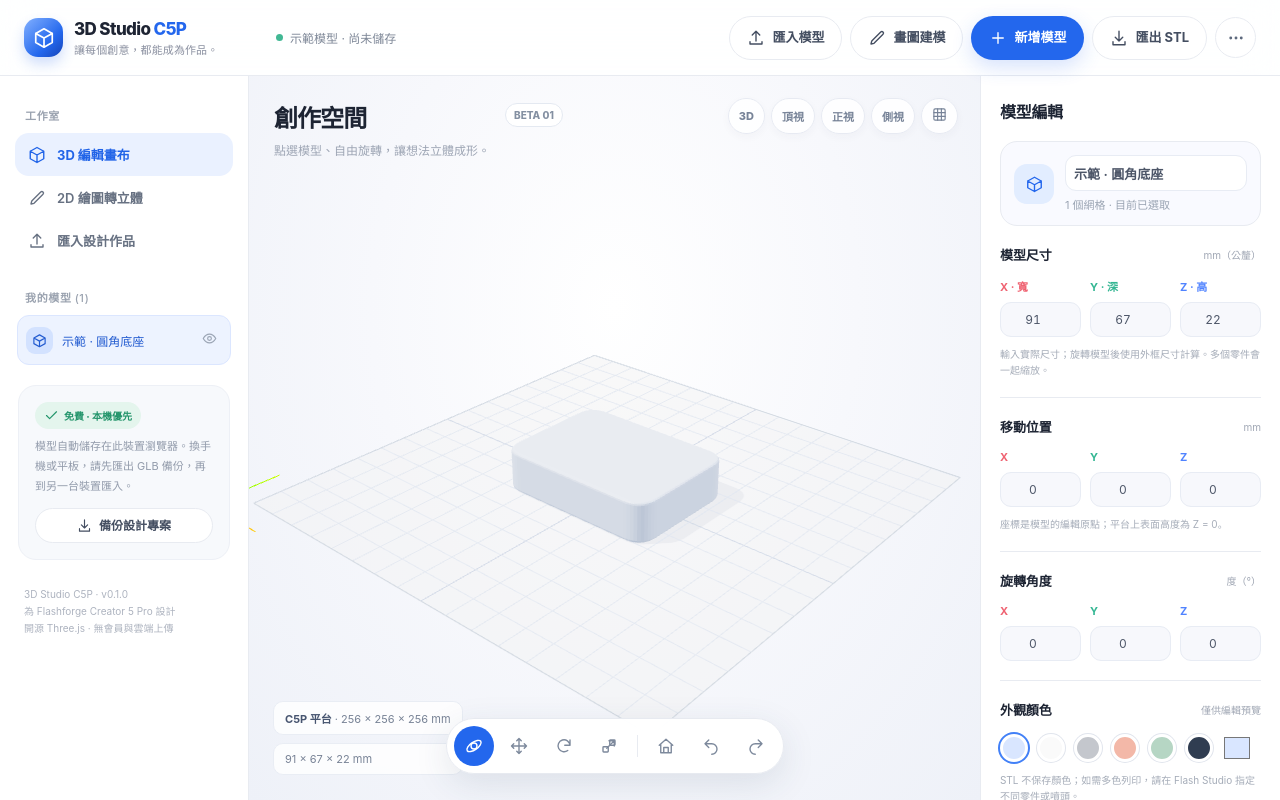
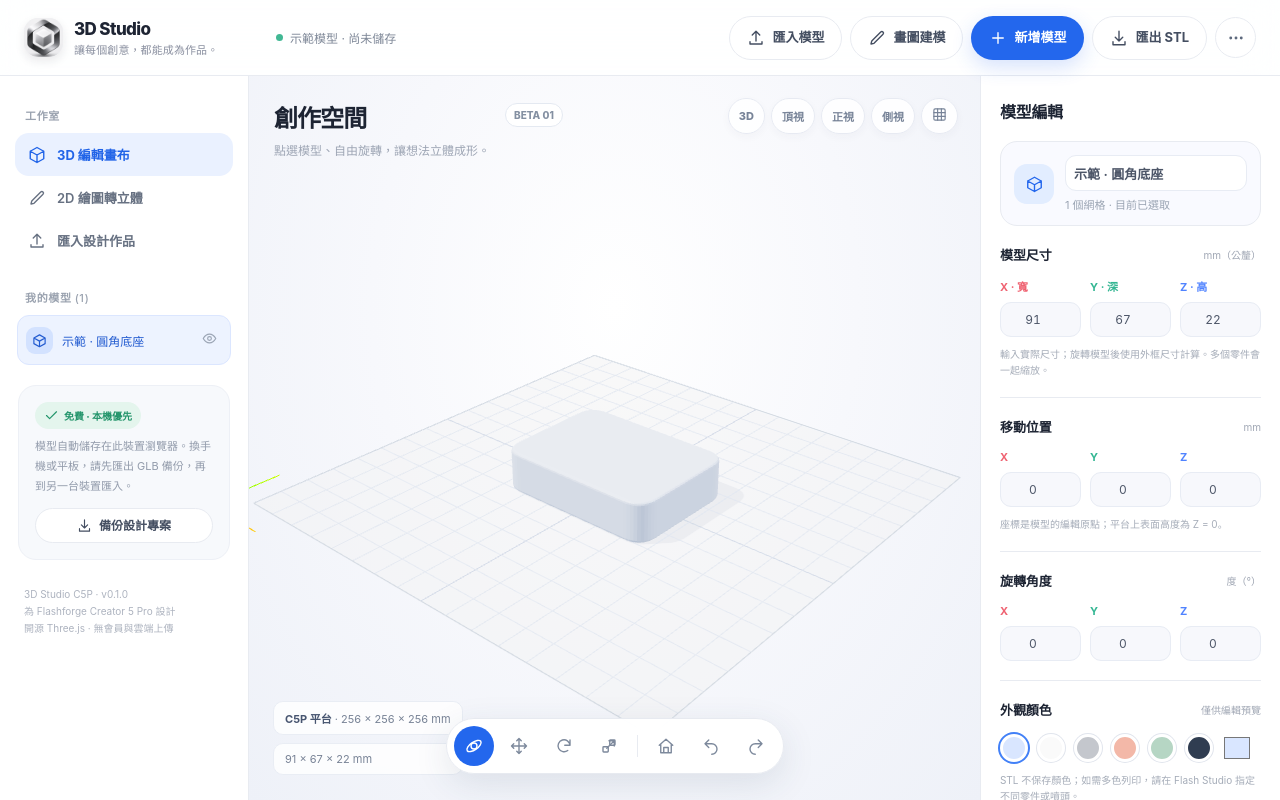
Before and after one commit to wowcow88-ux/3D, a plain HTML site: page index.html in a window 1280 px wide. Drawn offline with nearby package versions, Linux system fonts and the light colour scheme; animation ran at ten frames a second.

Commit message:
Add files via upload

```diff
--- a/index.html
+++ b/index.html
@@ -4,8 +4,14 @@
 <meta charset="UTF-8" />
 <meta name="viewport" content="width=device-width, initial-scale=1.0, viewport-fit=cover" />
 <meta name="theme-color" content="#f6f7fa" />
-<meta name="description" content="3D Studio C5P — 免費、平板友善、優雅簡約的 3D 建模與編輯工作室。" />
-<title>3D Studio C5P · 3D 建模工作室</title>
+<meta name="apple-mobile-web-app-capable" content="yes" />
+<meta name="apple-mobile-web-app-status-bar-style" content="default" />
+<meta name="apple-mobile-web-app-title" content="3D Studio" />
+<link rel="apple-touch-icon" sizes="180x180" href="./icon-180.png?v=011" />
+<link rel="icon" type="image/png" sizes="32x32" href="./favicon-32.png?v=011" />
+<link rel="manifest" href="./manifest.webmanifest?v=011" />
+<meta name="description" content="3D Studio — 免費、平板友善、優雅簡約的 3D 建模與編輯工作室。" />
+<title>3D Studio · 3D 建模工作室</title>
 <link rel="preconnect" href="https://cdn.jsdelivr.net" crossorigin />
 <style>
 :root { --ink:#1d2433;--muted:#8a90a0;--line:#e8ebf1;--surface:#fff;--canvas:#f4f6fa;--blue:#2367ed;--blue-dark:#0f4fd7;--soft-blue:#eaf1ff;--radius:22px; --shadow:0 10px 35px rgba(45,54,75,.055);--font:-apple-system,BlinkMacSystemFont,"SF Pro Display","SF Pro Text","PingFang TC","Noto Sans TC","Microsoft JhengHei",sans-serif; }
@@ -13,7 +19,7 @@
 button:focus-visible,input:focus-visible,select:focus-visible{outline:3px solid #8cb3ff;outline-offset:2px} .hidden{display:none!important}
 .app{display:flex;flex-direction:column;min-height:100dvh;height:100dvh;overflow:hidden}
 .topbar{height:76px;min-height:76px;display:flex;align-items:center;gap:18px;padding:0 24px;background:rgba(255,255,255,.91);border-bottom:1px solid var(--line);backdrop-filter:blur(18px);position:relative;z-index:14}
-.brand{display:flex;align-items:center;gap:11px;min-width:234px}.brand-logo{width:39px;height:39px;border-radius:14px;background:linear-gradient(135deg,#82b0ff,#2367ed 65%,#1644b7);color:white;display:grid;place-items:center;box-shadow:0 7px 13px #2b67ed38}.brand-logo svg{width:22px;height:22px}.brand-name{font-size:17px;font-weight:790;letter-spacing:-.6px}.brand-sub{font-size:11px;color:var(--muted);margin-top:2px;letter-spacing:.1px}.top-status{display:flex;align-items:center;gap:7px;font-size:12px;color:#7d8797;white-space:nowrap}.status-dot{width:7px;height:7px;background:#41b894;border-radius:100%}.top-actions{margin-left:auto;display:flex;gap:8px;align-items:center;flex-wrap:nowrap}
+.brand{display:flex;align-items:center;gap:11px;min-width:234px}.brand-logo{width:39px;height:39px;border-radius:14px;background:#eef0f3;display:grid;place-items:center;overflow:hidden;box-shadow:0 4px 10px #1d243318}.brand-logo img{width:100%;height:100%;object-fit:cover;border-radius:inherit;display:block}.brand-name{font-size:17px;font-weight:790;letter-spacing:-.6px}.brand-sub{font-size:11px;color:var(--muted);margin-top:2px;letter-spacing:.1px}.top-status{display:flex;align-items:center;gap:7px;font-size:12px;color:#7d8797;white-space:nowrap}.status-dot{width:7px;height:7px;background:#41b894;border-radius:100%}.top-actions{margin-left:auto;display:flex;gap:8px;align-items:center;flex-wrap:nowrap}
 .pill{display:inline-flex;align-items:center;justify-content:center;gap:7px;white-space:nowrap;border:1px solid transparent;border-radius:999px;font-size:13px;font-weight:650;line-height:1.15;padding:12px 17px;min-height:41px;background:#f0f2f7;color:#444e61;transition:transform .16s,background .16s,box-shadow .16s, color .16s}.pill:hover{background:#e8ebf3}.pill:active{transform:scale(.975)}.pill.primary{background:var(--blue);color:white;box-shadow:0 7px 20px #2367ed30}.pill.primary:hover{background:var(--blue-dark)}.pill.light{background:#fff;border-color:var(--line)}.pill.outline{background:transparent;border-color:var(--line)}.pill.subtle{background:transparent}.pill.danger{background:#fff1f2;color:#d34559}.pill.sm{padding:9px 12px;min-height:35px;font-size:12px}.icon-btn{border:1px solid var(--line);border-radius:50%;background:#fff;color:#5d697d;width:41px;height:41px;display:grid;place-items:center;flex:none}.icon-btn:hover{background:#eef3ff;color:var(--blue)}
 .layout{display:grid;grid-template-columns:249px minmax(0,1fr) 300px;flex:1;min-height:0;gap:0}.sidebar,.inspector{background:#fff;overflow-y:auto;overscroll-behavior:contain;scrollbar-width:thin;z-index:5}.sidebar{border-right:1px solid var(--line);padding:23px 15px 22px}.inspector{border-left:1px solid var(--line);padding:23px 19px 32px}.side-caption{font-size:11px;color:#9aa2af;letter-spacing:.65px;font-weight:800;margin:8px 10px 10px}.side-button{display:flex;align-items:center;gap:11px;border:0;background:transparent;border-radius:14px;color:#677182;font-size:13px;font-weight:640;width:100%;padding:12px 13px;text-align:left}.side-button:hover,.side-button.selected{background:#eaf1ff;color:#2164e8}.side-button.selected{font-weight:730}.side-button svg{width:18px;height:18px}.side-box{margin:20px 3px;background:#f7f9fc;border:1px solid #edf0f6;border-radius:18px;padding:16px}.side-box .small-title{font-size:12px;font-weight:770}.side-box p{font-size:11px;line-height:1.8;color:#929bab;margin:8px 0 12px}.soft-tag{display:inline-flex;align-items:center;gap:5px;background:#e4f5ed;color:#23956b;border-radius:20px;font-weight:760;font-size:10px;padding:6px 9px}.side-footer{font-size:10px;color:#adb3bf;margin:26px 9px 5px;line-height:1.7}
 .layers{margin:10px 2px}.layer{display:flex;align-items:center;gap:9px;padding:10px 8px;border:1px solid transparent;border-radius:12px;color:#5d6877;font-size:12px;cursor:pointer}.layer:hover{background:#f5f7fb}.layer.active{background:#edf3ff;border-color:#dbe6ff;color:#225bd0}.layer .layer-icon{display:grid;place-items:center;width:27px;height:27px;border-radius:9px;background:#e4e9f3}.layer.active .layer-icon{background:#d3e2ff}.layer .layer-text{overflow:hidden;text-overflow:ellipsis;white-space:nowrap;flex:1}.layer .layer-eye{padding:5px;border:0;background:transparent;color:#9ba5b5;border-radius:8px}.layer .layer-eye:hover{color:#2367ed;background:#e6edfc}.layer-empty{padding:12px;font-size:12px;color:#a4aab6;line-height:1.7}
@@ -68,7 +74,7 @@ button:focus-visible,input:focus-visible,select:focus-visible{outline:3px solid
 <div class="app">
 <header class="topbar">
   <button id="menuBtn" class="icon-btn hidden" aria-label="開啟選單"><svg class="i"><use href="#ic-menu"/></svg></button>
-  <div class="brand"><span class="brand-logo"><svg class="i"><use href="#ic-box"/></svg></span><div><div class="brand-name">3D Studio <span style="color:#2367ed">C5P</span></div><div class="brand-sub">讓每個創意，都能成為作品。</div></div></div>
+  <div class="brand"><span class="brand-logo"><img src="./icon-192.png" alt="" width="39" height="39" decoding="async" /></span><div><div class="brand-name">3D Studio</div><div class="brand-sub">讓每個創意，都能成為作品。</div></div></div>
   <div class="top-status"><span class="status-dot"></span><span id="saveStatus">本機專案 · 準備就緒</span></div>
   <div class="top-actions">
     <button id="importBtn" class="pill light"><svg class="i"><use href="#ic-upload"/></svg><span>匯入模型</span></button>
```
Also changed, not shown: favicon-32.png (added), icon-1024.png (added), icon-180.png (added), icon-192.png (added), icon-512.png (added), icon-maskable-512.png (added), manifest.webmanifest (added), 1 other file.
